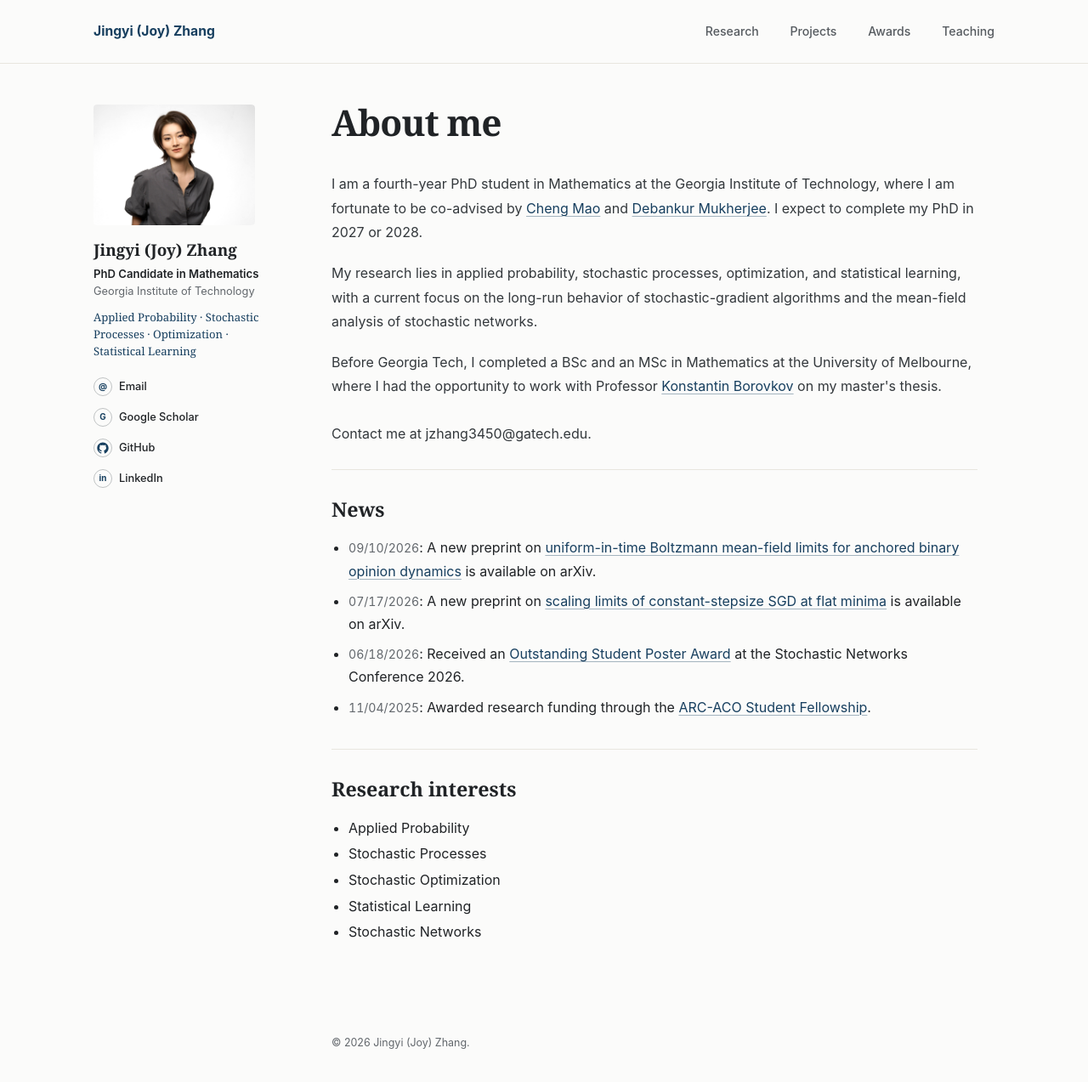
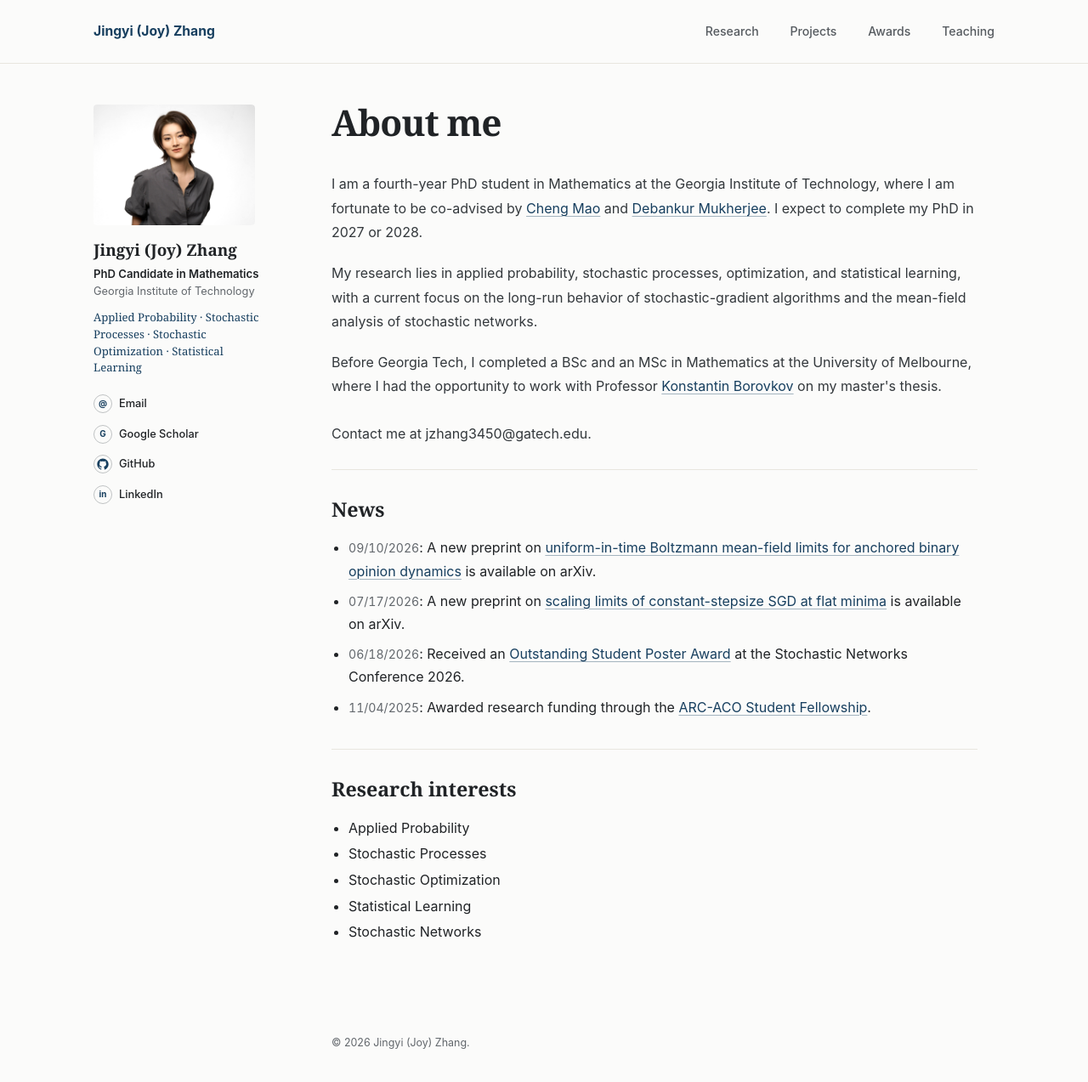
Before and after one commit to JoyZhang25/JoyZhang25.github.io, a Jekyll site: the page built from index.html, in a window 1280 px wide and 1285 px high. Shown: the top 1273 px of the window at 85% size. Built offline with Jekyll 4.4.1, drawn with Linux system fonts in a browser that asks for light colours.

Commit message:
Refine sidebar research tagline

```diff
--- a/_data/profile.yml
+++ b/_data/profile.yml
@@ -12,7 +12,7 @@ name: "Jingyi (Joy) Zhang"
 citation_name: "Jingyi Zhang"
 role: "PhD Candidate in Mathematics"
 institution: "Georgia Institute of Technology"
-tagline: "Applied Probability · Stochastic Processes · Optimization · Statistical Learning"
+tagline: "Applied Probability · Stochastic Processes · Stochastic Optimization · Statistical Learning"
 meta_description: "Academic homepage of Jingyi (Joy) Zhang, a Mathematics PhD candidate at Georgia Tech working in applied probability, stochastic processes, optimization, and statistical learning."
 
 research_interests:
```
